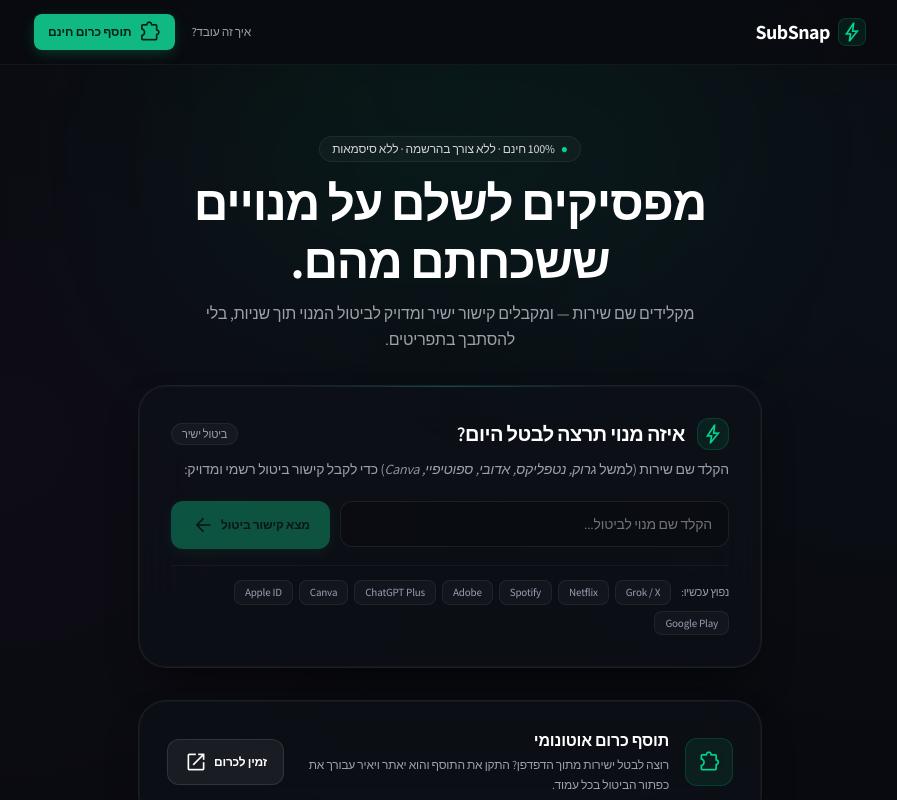
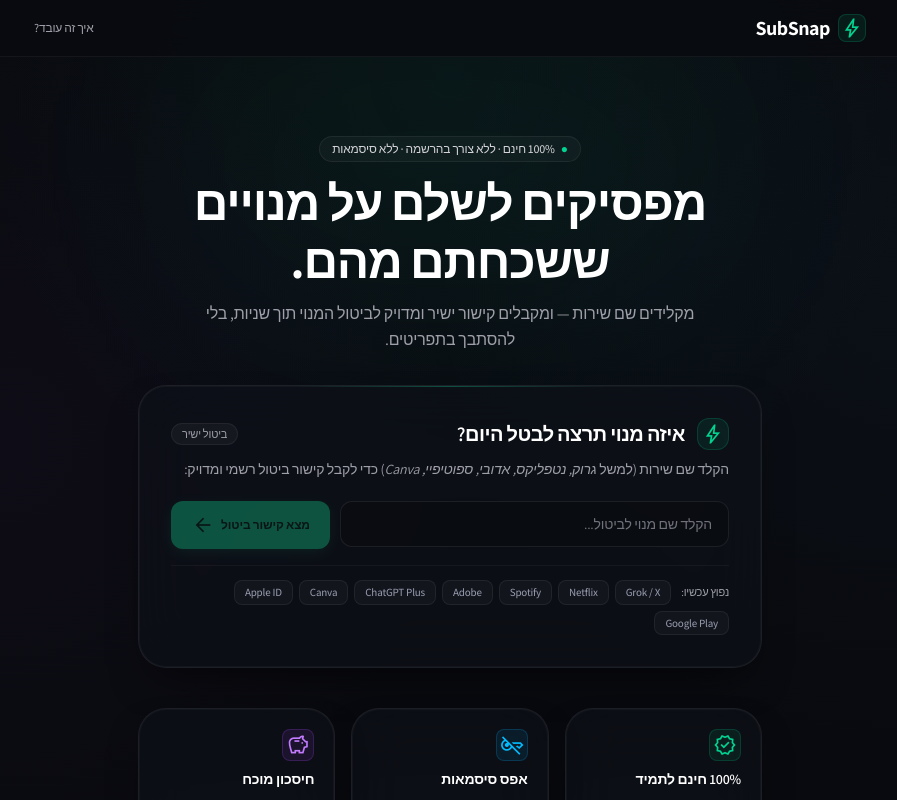
Before and after one commit to trqmsh3-sudo/subsnap, a Next.js app: page / in a window 1280 px wide. Shown: the top 800 px of the page, without its empty margins (190-1087 px from the left). Built offline with nearby package versions, Linux system fonts and the light colour scheme.

Commit message:
Hide extension section and streamline landing page for pure 1-click cancel focus

```diff
--- a/app/page.tsx
+++ b/app/page.tsx
@@ -15,16 +15,9 @@ function Header() {
         <div className="flex items-center gap-3 sm:gap-4">
           <a
             href="#how-it-works"
-            className="hidden sm:inline-block text-xs font-medium text-zinc-400 hover:text-white transition-colors"
+            className="text-xs font-medium text-zinc-400 hover:text-white transition-colors"
           >
             איך זה עובד?
-          </a>
-          <a
-            href="#extension"
-            className="btn-emerald px-3.5 py-1.5 rounded-lg text-xs font-semibold flex items-center gap-1.5"
-          >
-            <span className="material-symbols-outlined text-xs">extension</span>
-            <span>תוסף כרום חינם</span>
           </a>
         </div>
       </div>
@@ -87,32 +80,6 @@ export default function HomePage() {
         {/* ── THE MASTER CANCEL CAPSULE ──────────────────────────────────────── */}
         <section>
           <QuickCancelBar />
-        </section>
-
-        {/* ── CHROME EXTENSION HIGHLIGHT CARD ────────────────────────────────── */}
-        <section id="extension" className="studio-capsule p-6 sm:p-7 relative overflow-hidden">
-          <div className="flex flex-col sm:flex-row items-center justify-between gap-5">
-            <div className="flex items-center gap-4 text-right">
-              <div className="w-12 h-12 rounded-xl bg-emerald-500/10 border border-emerald-500/20 flex items-center justify-center text-emerald-400 shrink-0">
-                <span className="material-symbols-outlined text-2xl">extension</span>
-              </div>
-              <div>
-                <h3 className="font-semibold text-base text-white">תוסף כרום אוטונומי</h3>
-                <p className="text-xs text-zinc-400 mt-0.5 leading-relaxed">
-                  רוצה לבטל ישירות מתוך הדפדפן? התקן את התוסף והוא יאתר ויאיר עבורך את כפתור הביטול בכל עמוד.
-                </p>
-              </div>
-            </div>
-            <a
-              href="https://chrome.google.com/webstore"
-              target="_blank"
-              rel="noopener noreferrer"
-              className="bg-white/[0.06] hover:bg-white/[0.1] text-white border border-white/[0.1] px-4 py-2.5 rounded-xl text-xs font-semibold transition-colors shrink-0 flex items-center gap-1.5"
-            >
-              <span>זמין לכרום</span>
-              <span className="material-symbols-outlined text-xs">open_in_new</span>
-            </a>
-          </div>
         </section>
 
         {/* ── 3 CLEAN FEATURE CARDS ──────────────────────────────────────────── */}
```
